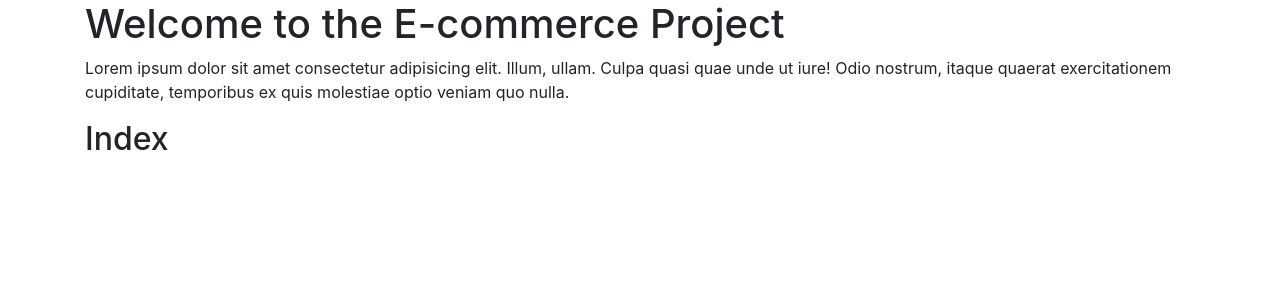
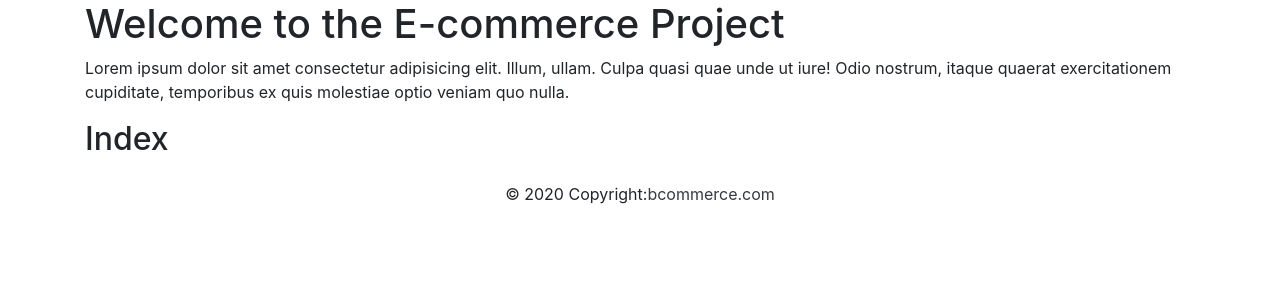
Before and after one commit to mertbilgic/bcommerce, a Django app: page / in a window 1280 px wide. Shown: the part 56-356 px from the top of the page. Run offline with Django 3.2, Linux system fonts and the light colour scheme; some libraries are stand-ins or nearby versions.

Commit message:
Created simpe footer and review base.html

```diff
--- a/templates/base.html
+++ b/templates/base.html
@@ -5,11 +5,7 @@
     <meta charset="UTF-8">
     <meta name="viewport" content="width=device-width, initial-scale=1.0">
     <title>{% block title %}{% endblock %}</title>
-    <link rel="stylesheet" href="{% static 'css/style.css' %}">
-    <script rel="text/javascript" src="{% static 'node_modules/jquery/dist/jquery.js' %}"></script>
-    <script rel="text/javascript" src="{% static 'node_modules/bootstrap/dist/js/bootstrap.bundle.min.js' %}"></script>
-    <link rel="stylesheet" href="{% static 'node_modules/bootstrap/dist/css/bootstrap.css' %}">
-    <link rel="stylesheet" href="{% static 'node_modules/bootstrap-icons/font/bootstrap-icons.css' %}">
+    {% include 'includes/stylesheet.html'%}
 </head>
 <body>
     <div class="container">
@@ -18,6 +14,8 @@
         {% block content %}
         {% endblock %}
 
+        {% include 'includes/footer.html'%}
+        {% include 'includes/scripts.html'%}
     </div>
 </body>
 </html>
--- /dev/null
+++ b/templates/includes/footer.html
@@ -0,0 +1,5 @@
+<footer class="text-center text-lg-start">
+    <div class="text-center p-3">
+        © 2020 Copyright:<a class="text-dark" href="/">bcommerce.com</a>
+    </div>
+</footer>
--- /dev/null
+++ b/templates/includes/scripts.html
@@ -0,0 +1,3 @@
+{% load static %}
+<script rel="text/javascript" src="{% static 'node_modules/jquery/dist/jquery.js' %}"></script>
+<script rel="text/javascript" src="{% static 'node_modules/bootstrap/dist/js/bootstrap.bundle.min.js' %}"></script>
--- /dev/null
+++ b/templates/includes/stylesheet.html
@@ -0,0 +1,4 @@
+{% load static %}
+<link rel="stylesheet" href="{% static 'css/style.css' %}">
+<link rel="stylesheet" href="{% static 'node_modules/bootstrap/dist/css/bootstrap.css' %}">
+<link rel="stylesheet" href="{% static 'node_modules/bootstrap-icons/font/bootstrap-icons.css' %}">
```
